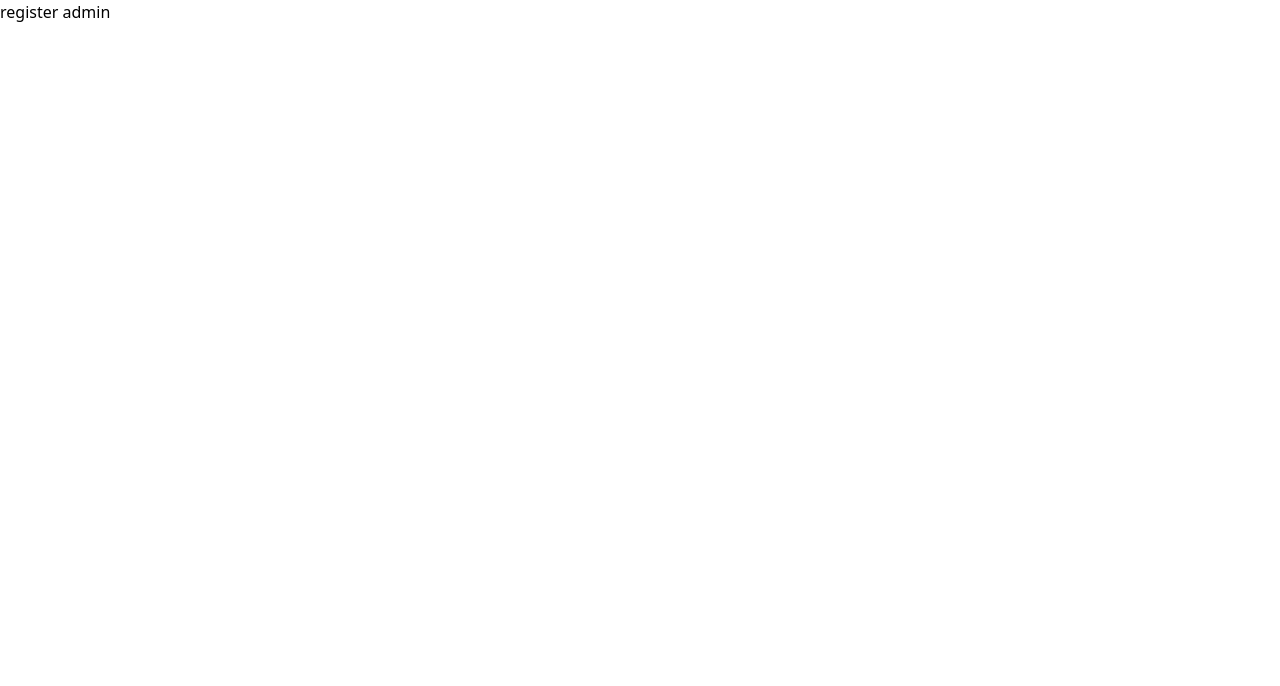
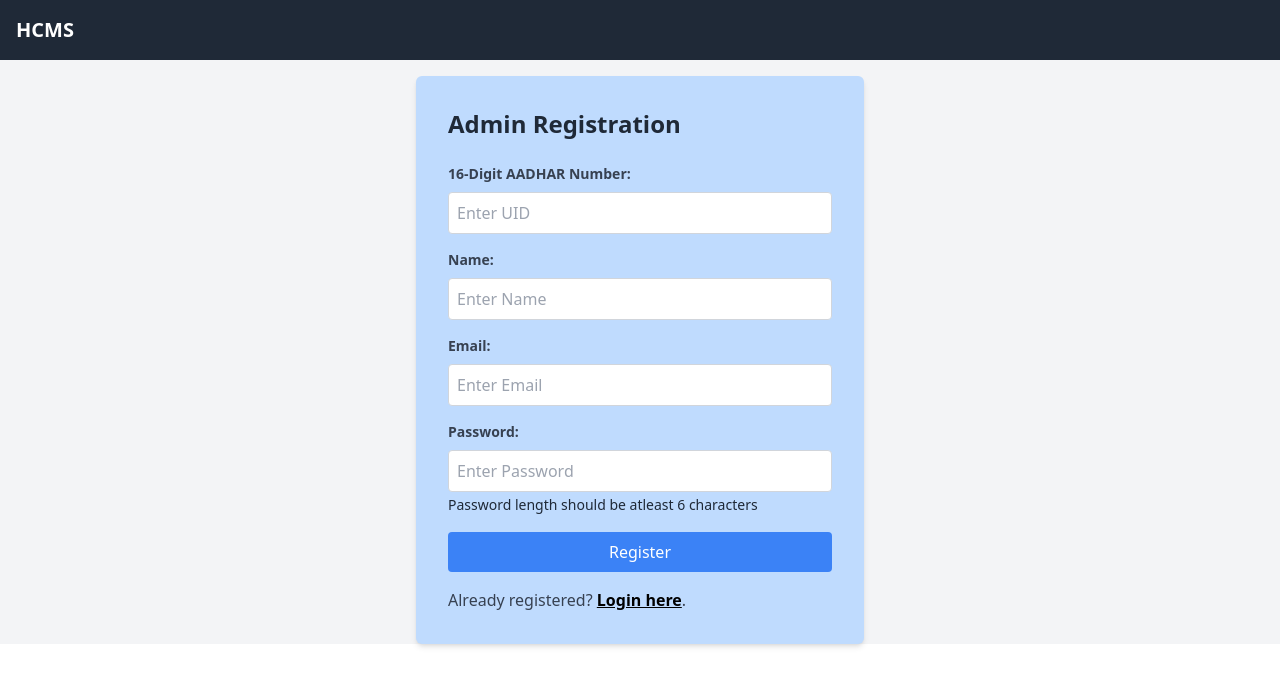
Before and after one commit to nileshpratap/healthClaimsManagementSystem, a React (Create React App) app in the folder ui/: page /admin/register in a window 1280 px wide. Shown: the top 686 px of the page. Built offline with nearby package versions, Linux system fonts and the light colour scheme; no server answers.

Commit message:
admin login and registration done

```diff
--- a/ui/src/pages/AdminLogin.js
+++ b/ui/src/pages/AdminLogin.js
@@ -24,23 +24,27 @@ function AdminLogin() {
       return;
     }
     try {
-      const res = await axios.post(server + "/users/login?type=customer", {
+      const res = await axios.post(server + "/users/login?type=admin", {
         email,
         password,
       });
-      const userData = res.data["logged in user"];
-      setAdmin(userData);
+      console.log(res.status);
+      if (res.status !== 200) {
+        setEmail("");
+        setPassword("");
+        alert(JSON.stringify(res.data.msg), res.status);
+        return;
+      }
+      const adminData = res.data["logged in admin"];
+      setAdmin(adminData);
       setToken(res.data.token);
       // console.log(userData);
 
       setEmail("");
       setPassword("");
 
-      if (res.status !== 200) {
-        alert(JSON.stringify(res.data.msg), res.status);
-      } else {
-        navigate("/user/home");
-      }
+      navigate("/admin/home");
+
       // console.log("Login clicked with email:", email, "and password:", password);
     } catch (error) {
       console.log(error);
@@ -56,8 +60,8 @@ function AdminLogin() {
         </div>
       </nav>
       <div className="flex items-center justify-center h-screen bg-gray-100">
-        <div className="bg-blue-200 p-8 rounded-md shadow-md w-full max-w-md">
-          <h1 className="text-2xl font-bold text-gray-800 mb-6">User Login</h1>
+        <div className="bg-blue-100 p-8 rounded-md shadow-md w-full max-w-md">
+          <h1 className="text-2xl font-bold text-gray-800 mb-6">Admin Login</h1>
           <form onSubmit={handleLogin}>
             <div className="mb-4">
               <label
@@ -108,7 +112,7 @@ function AdminLogin() {
           <p className="text-gray-700 mt-4">
             Please{" "}
             <Link
-              to="/user/register"
+              to="/admin/register"
               className="text-black font-bold underline"
             >
               register
--- a/ui/src/pages/AdminRegister.js
+++ b/ui/src/pages/AdminRegister.js
@@ -1,7 +1,198 @@
-import React from "react";
+import React, { useState } from "react";
+import { Link, useMatch } from "react-router-dom";
+import axios from "axios";
+import { useAdminStore } from "../store";
+import { useNavigate } from "react-router-dom";
 
 function AdminRegister() {
-  return <div>register admin</div>;
+  const [formData, setFormData] = useState({
+    EID: "",
+    Name: "",
+    Email: "",
+    Password: "",
+  });
+
+  const setAdmin = useAdminStore((state) => state.setAdmin);
+  const setToken = useAdminStore((state) => state.setToken);
+
+  const server = process.env.REACT_APP_SERVER_URL;
+  const navigate = useNavigate();
+
+  const handleRegistration = async (e) => {
+    e.preventDefault();
+    console.log(formData);
+
+    // Validate form fields here if needed
+    // Validation logic
+    const nameRegex = /^[a-zA-Z\s]+$/;
+    const eidRegex = /^\d{16}$/;
+    const emailRegex = /^[^\s@]+@[^\s@]+\.[^\s@]+$/;
+
+    if (!nameRegex.test(formData.Name)) {
+      alert("Please enter a valid name containing only alphabets.");
+      return;
+    }
+
+    if (!eidRegex.test(+formData.EID)) {
+      alert("EID must be a 16-digit number.");
+      return;
+    }
+
+    if (!emailRegex.test(formData.Email)) {
+      alert("Please enter a valid email address.");
+      return;
+    }
+
+    if (formData.Password.length < 6) {
+      alert("Password must be at least 6 characters.");
+      return;
+    }
+
+    try {
+      const res = await axios.post(server + "/users/register?type=admin", {
+        EID: formData.EID.toString(),
+        cname: formData.Name,
+        email: formData.Email,
+        password: formData.Password,
+      });
+      const adminData = res.data["registered Admin"];
+      setAdmin(adminData);
+      setToken(res.data.token);
+      console.log(adminData);
+
+      // Reset form data after submission
+      setFormData({
+        EID: "",
+        Name: "",
+        Email: "",
+        Password: "",
+      });
+
+      if (res.status !== 200) {
+        alert(JSON.stringify(res.data.msg), res.status);
+      } else {
+        navigate("/admin/home");
+      }
+    } catch (error) {
+      console.log(error);
+    }
+  };
+  const handleInputChange = (e) => {
+    const { name, value } = e.target;
+    setFormData({
+      ...formData,
+      [name]: name === "EID" ? +value : value,
+    });
+  };
+  return (
+    <>
+      <nav>
+        <div className="bg-gray-800 p-4">
+          <Link to="/" className="text-white text-xl font-bold">
+            HCMS
+          </Link>
+        </div>
+      </nav>
+      <div className="flex items-center justify-center bg-gray-100">
+        <div className="bg-blue-200 p-8 rounded-md shadow-md w-full max-w-md mt-4">
+          <h1 className="text-2xl font-bold text-gray-800 mb-6">
+            Admin Registration
+          </h1>
+          <form onSubmit={handleRegistration}>
+            <div className="mb-4">
+              <label
+                htmlFor="UID"
+                className="block text-gray-700 text-sm font-bold mb-2"
+              >
+                16-Digit AADHAR Number:
+              </label>
+              <input
+                type="number"
+                id="EID"
+                name="EID"
+                value={formData.EID}
+                onChange={handleInputChange}
+                className="w-full p-2 border border-gray-300 rounded"
+                placeholder="Enter UID"
+                required
+              />
+            </div>
+            <div className="mb-4">
+              <label
+                htmlFor="Name"
+                className="block text-gray-700 text-sm font-bold mb-2"
+              >
+                Name:
+              </label>
+              <input
+                type="text"
+                id="Name"
+                name="Name"
+                value={formData.Name}
+                onChange={handleInputChange}
+                className="w-full p-2 border border-gray-300 rounded"
+                placeholder="Enter Name"
+                required
+              />
+            </div>
+            <div className="mb-4">
+              <label
+                htmlFor="Email"
+                className="block text-gray-700 text-sm font-bold mb-2"
+              >
+                Email:
+              </label>
+              <input
+                type="email"
+                id="Email"
+                name="Email"
+                value={formData.Email}
+                onChange={handleInputChange}
+                className="w-full p-2 border border-gray-300 rounded"
+                placeholder="Enter Email"
+                required
+              />
+            </div>
+            <div className="mb-4">
+              <label
+                htmlFor="Password"
+                className="block text-gray-700 text-sm font-bold mb-2"
+              >
+                Password:
+              </label>
+              <input
+                type="password"
+                id="Password"
+                name="Password"
+                value={formData.Password}
+                onChange={handleInputChange}
+                className="w-full p-2 border border-gray-300 rounded"
+                placeholder="Enter Password"
+                required
+              />
+              <span className="text-gray-800 text-sm mt-4">
+                Password length should be atleast 6 characters
+              </span>
+            </div>
+
+            <button
+              type="submit"
+              className="w-full bg-blue-500 text-white p-2 rounded hover:bg-blue-600 focus:outline-none"
+            >
+              Register
+            </button>
+          </form>
+          <p className="text-gray-700 mt-4">
+            Already registered?{" "}
+            <Link to="/admin/login" className="text-black font-bold underline">
+              Login here
+            </Link>
+            .
+          </p>
+        </div>
+      </div>
+    </>
+  );
 }
 
 export default AdminRegister;
--- a/ui/src/pages/UserLogin.js
+++ b/ui/src/pages/UserLogin.js
@@ -28,19 +28,18 @@ function UserLogin() {
         email,
         password,
       });
-      const userData = res.data["logged in user"];
+      if (res.status !== 200) {
+        setEmail("");
+        setPassword("");
+        alert(JSON.stringify(res.data.msg), res.status);
+      }
+      const userData = res.data["logged in customer"];
       setUser(userData);
       setToken(res.data.token);
       // console.log(userData);
 
-      setEmail("");
-      setPassword("");
+      navigate("/user/home");
 
-      if (res.status !== 200) {
-        alert(JSON.stringify(res.data.msg), res.status);
-      } else {
-        navigate("/user/home");
-      }
       // console.log("Login clicked with email:", email, "and password:", password);
     } catch (error) {
       console.log(error);
@@ -56,7 +55,7 @@ function UserLogin() {
         </div>
       </nav>
       <div className="flex items-center justify-center h-screen bg-gray-100">
-        <div className="bg-blue-200 p-8 rounded-md shadow-md w-full max-w-md">
+        <div className="bg-blue-100 p-8 rounded-md shadow-md w-full max-w-md">
           <h1 className="text-2xl font-bold text-gray-800 mb-6">User Login</h1>
           <form onSubmit={handleLogin}>
             <div className="mb-4">
--- a/ui/src/pages/UserRegister.js
+++ b/ui/src/pages/UserRegister.js
@@ -247,7 +247,7 @@ function UserRegister() {
               type="submit"
               className="w-full bg-blue-500 text-white p-2 rounded hover:bg-blue-600 focus:outline-none"
             >
-              User Registration
+              Register
             </button>
           </form>
           <p className="text-gray-700 mt-4">
--- a/ui/src/store.js
+++ b/ui/src/store.js
@@ -27,7 +27,7 @@ const userstore = (set) => ({
       userDetails: { ...state.userDetails, ...user, DOBdate: formattedDate },
     }));
   },
-  clearUser: (user) => {
+  clearUser: () => {
     set((state) => ({
       token: "",
       userDetails: {
@@ -107,6 +107,18 @@ const adminstore = (set) => ({
     set((state) => ({
       Name: admin.Name,
       Email: admin.Email,
+      Policies: [...admin.Policies],
+      EID: admin.EID,
+    }));
+  },
+  clearAdmin: () => {
+    set((state) => ({
+      token: "",
+      EID: "",
+      Name: "",
+      Email: "",
+      Policies: [],
+      Claims: [],
     }));
   },
 });
```
Also changed, not shown: 1 other file (tests, documents, lock files or other folders).
